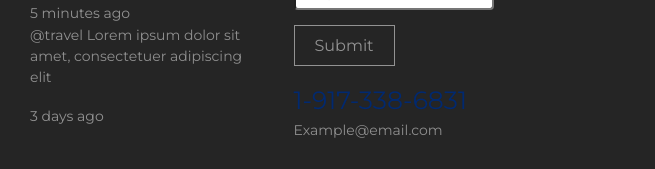
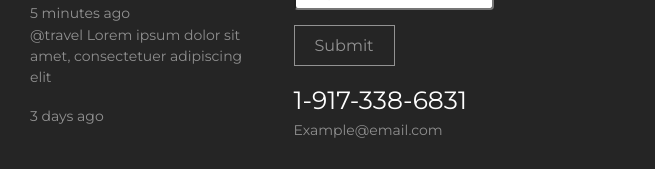
Before and after one commit to Muhammad-Hunain/tour-travels, a plain HTML site: page index.html in a window 1280 px wide. Shown: the part 2488-2657 px from the top of the page, 625-1280 px from the left. Drawn offline with nearby package versions, Linux system fonts and the light colour scheme; files whose address does not match are found by name.

Commit message:
number color chnge

```diff
--- a/css/style.css
+++ b/css/style.css
@@ -346,7 +346,7 @@ color: rgba(255,255,255,0.5);
 }
 .footer_logo_4 span	{
 font-size: 25px;
-color: var(--blue);;
+color: #fff;
 
 }
 
```
